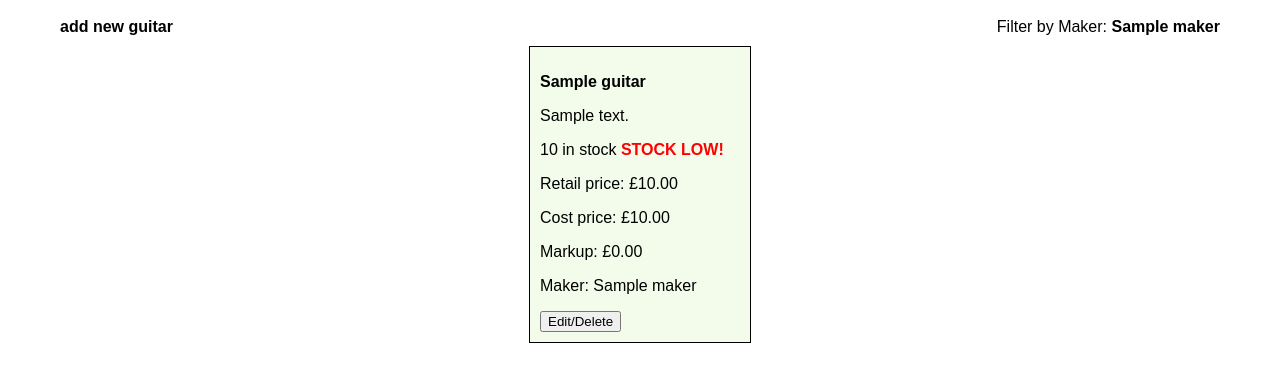
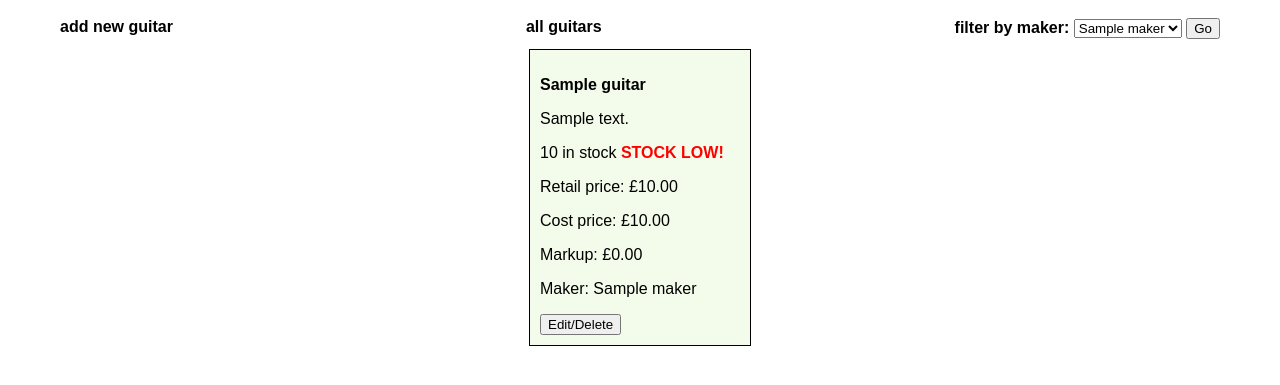
Before and after one commit to mickcooke/Python_Project_Guitar_Shop, a Flask app: page /guitars in a window 1280 px wide. Shown: the part 177-562 px from the top of the page. Run offline with Flask 3, Linux system fonts and the light colour scheme; a database or web service that is not in the repository returns one stand-in record (values such as "Sample title"); some libraries are stand-ins or nearby versions; some web fonts are replaced.

Commit message:
completed filter by maker functionality

```diff
--- a/controllers/guitars_controller.py
+++ b/controllers/guitars_controller.py
@@ -123,13 +123,16 @@ def delete_maker(id):
     return redirect('/makers')
 
 # FILTER GUITAR BY MAKER
-@guitars_blueprint.route("/guitars/filterbymaker/<id>", methods=['GET'])
-def filter_by_maker(id):
+@guitars_blueprint.route("/guitars/filterbymaker", methods=['POST'])
+def filter_by_maker():
+    id = int(request.form['maker_id'])
     guitars = guitar_repository.select_all()
     selected_guitars = []
+    makers = maker_repository.select_all()
 
     for guitar in guitars:
         if guitar.maker.id == id:
             selected_guitars.append(guitar)
 
-    return render_template("guitars/filterbymaker.html", guitars = selected_guitars)
+
+    return render_template("guitars/index.html", all_guitars = selected_guitars, all_makers = makers)
--- a/templates/guitars/index.html
+++ b/templates/guitars/index.html
@@ -5,18 +5,35 @@
 <div class="link-container">
 <span><a href="/guitars/new">add new guitar</a></span>
 
+<span><a href="/guitars">all guitars</a></span>
+
 <!--FILTER BY MAKER-->
-<span> Filter by Maker:
-    {% for maker in all_makers %}
-    <a href="/guitars/filterbymaker/{{maker.id}}">{{maker.name}}</a>
+<span>
+    <form action="/guitars/filterbymaker" method="post">
+        <label for="maker"><b>filter by maker:</b></label>
+        <select id="maker_id" name="maker_id">
+        {% for maker in all_makers %}
+            <option value="{{ maker.id }}">
+            {{ maker.name }}
+            </option>
         {% endfor %}
         </select>
+
+        <button type="submit">Go</button>
     </form>
     </span>
     </div>
 
 
+    {% if all_guitars|length == 0 %}
+    <div style="text-align:center;"><h2>No Items to Display</h2></div>
+        {% else %}
+
     <div class="guitar-container">
+
+
+
+
 {% for guitar in all_guitars %}
 <div class="guitar">
 
@@ -45,7 +62,7 @@
     {% endfor %}
 
 </div>
-
+{% endif %}
 
 
 {% endblock %}
--- a/templates/index.html
+++ b/templates/index.html
@@ -1,6 +1,6 @@
 {% extends "base.html" %}
 {% block home %}
-<section>
+<section class="homepage">
 <br>
     <img src ="/static/images/ralph_pirate.PNG" alt="pirate guitarist" class="center">
     <!-- <img src ="/static/images/Landlubbers.jpg" alt="Serving Landlubbers since 1685" class="center">
```
